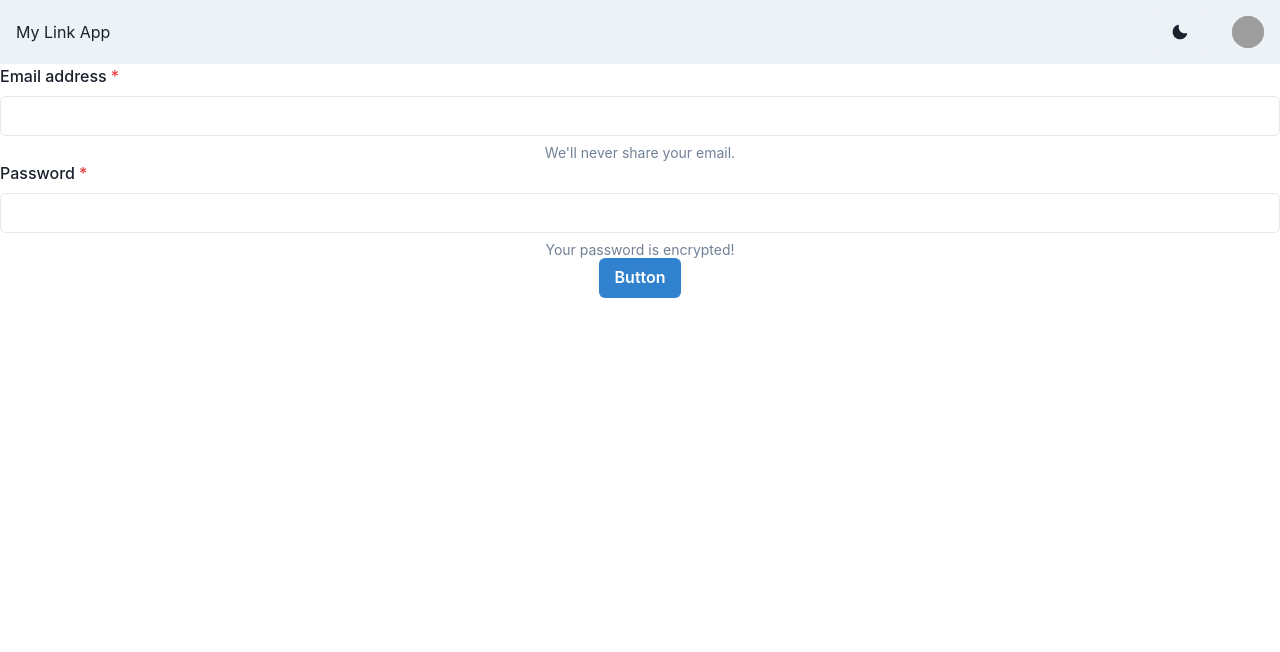
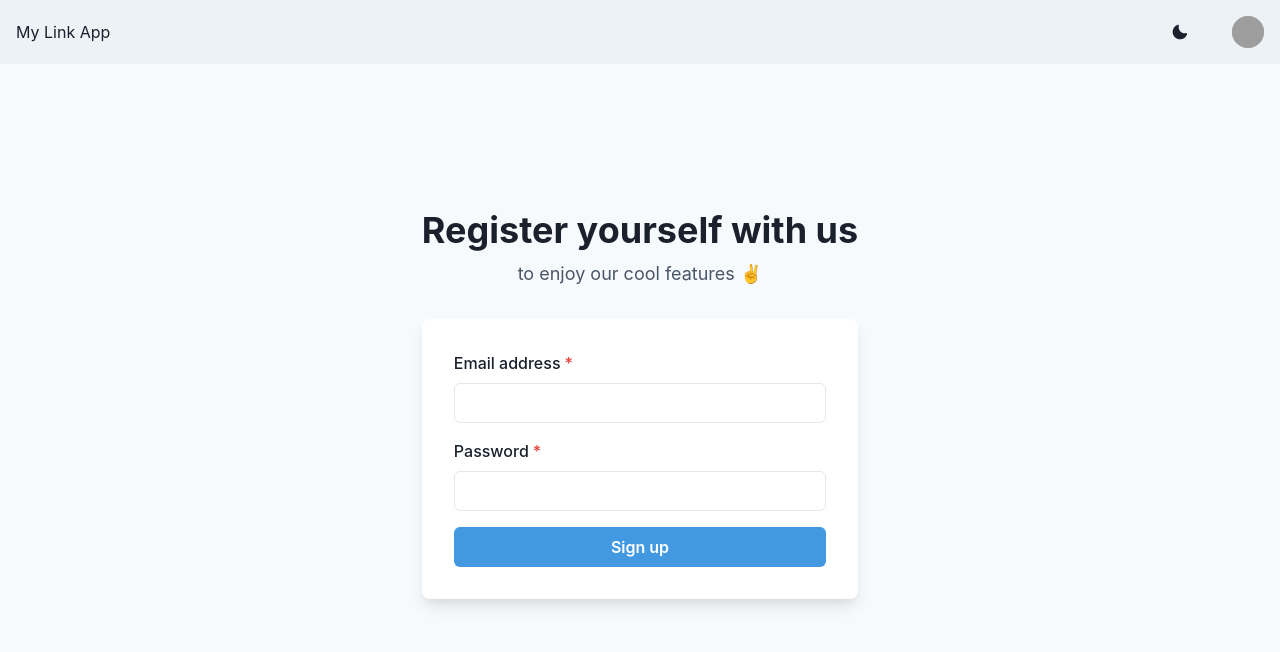
Before and after one commit to MananDoshi1301/link-app, a React (Create React App) app in the folder client/: page /signup in a window 1280 px wide. Shown: the top 652 px of the page. Built offline with nearby package versions, Linux system fonts and the light colour scheme; grey boxes are pictures that could not be loaded.

Commit message:
Configured signup with ui

```diff
--- a/client/src/components/Authentication/Signup.js
+++ b/client/src/components/Authentication/Signup.js
@@ -1,13 +1,19 @@
 import React, { useState } from 'react';
 import {
+  Flex,
+  Box,
   FormControl,
   FormLabel,
-  // FormErrorMessage,
-  FormHelperText,
   Input,
+  // Checkbox,
+  Stack,
+  // Link,
   Button,
-  // ButtonGroup
-} from '@chakra-ui/react'
+  Heading,
+  Text,
+  useColorModeValue,
+} from '@chakra-ui/react';
+
 
 const Signup = () => {
 
@@ -46,29 +52,70 @@ const Signup = () => {
   }
 
   return (
-    <div>
+    <>
+      {/* <SignUpComp /> */}
+      <Flex
+        minH={'85vh'}
+        align={'center'}
+        justify={'center'}
+        bg={useColorModeValue('gray.50', 'gray.800')}>
+        <Stack spacing={8} mx={'auto'} maxW={'lg'} py={12} px={6}>
+          <Stack align={'center'}>
+            <Heading fontSize={'4xl'}>Register yourself with us</Heading>
+            <Text fontSize={'lg'} color={'gray.600'}>
+              to enjoy our cool features ✌️
+            </Text>
+          </Stack>
+          <Box
+            rounded={'lg'}
+            bg={useColorModeValue('white', 'gray.700')}
+            boxShadow={'lg'}
+            p={8}>
+
 
             <form method="post">
 
-        <FormControl isRequired>
+
+              <Stack spacing={4}>
+                <FormControl id="email" isRequired>
                   <FormLabel htmlFor='email'>Email address</FormLabel>
                   <Input id='email' type='email' name={'email'}
                     value={cred.email}
                     onChange={handleInputChange} />
-          <FormHelperText>We'll never share your email.</FormHelperText>
                 </FormControl>
-
-        <FormControl isRequired>
+                <FormControl id="password" isRequired>
                   <FormLabel htmlFor='password'>Password</FormLabel>
                   <Input id='password' type='password' name={'password'}
                     value={cred.password}
                     onChange={handleInputChange} />
-          <FormHelperText>Your password is encrypted!</FormHelperText>
                 </FormControl>
+                <Stack spacing={10}>
+                  {/* <Stack
+                    direction={{ base: 'column', sm: 'row' }}
+                    align={'start'}
+                    justify={'space-between'}>
+                    <Checkbox>Remember me</Checkbox>
+                    <Link color={'blue.400'}>Forgot password?</Link>
+                  </Stack> */}
+                  <Button
+                    onClick={PostData}
+                    bg={'blue.400'}
+                    color={'white'}
+                    _hover={{
+                      bg: 'blue.500',
+                    }}>
+                    Sign up
+                  </Button>
+                </Stack>
+              </Stack>
+            </form>
 
-        <Button onClick={PostData} colorScheme='blue'>Button</Button>
-      </form>
-    </div>
+
+
+          </Box>
+        </Stack>
+      </Flex>
+    </>
   )
 }
 
```
Lines whose indentation alone changed are shown as unchanged.
